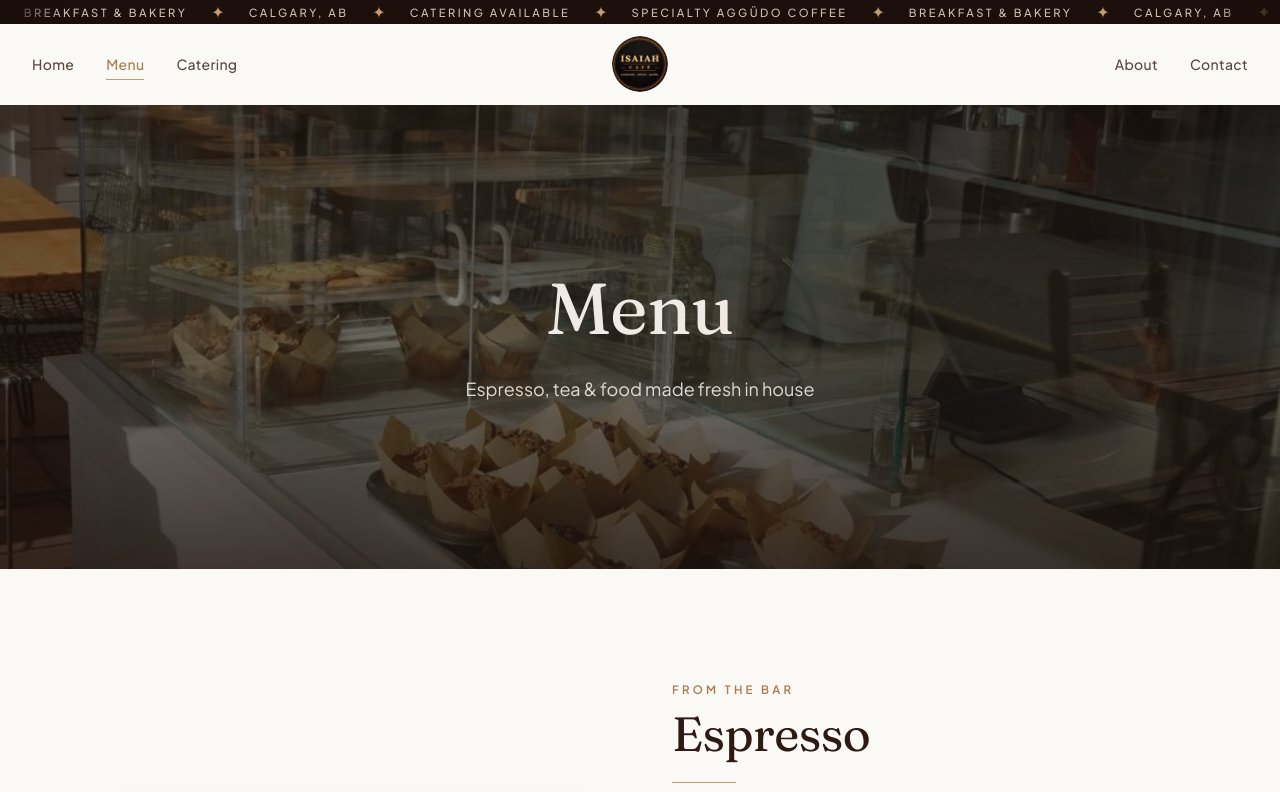
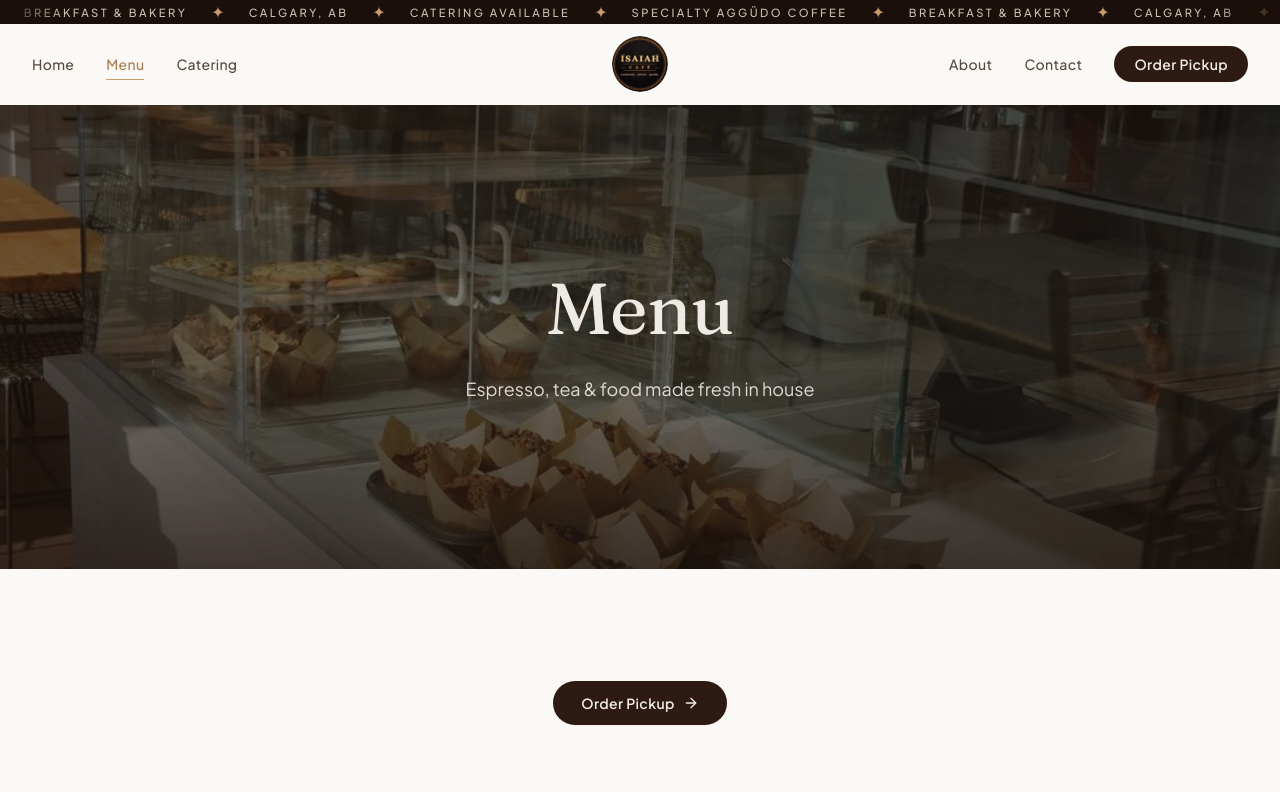
Before and after one commit to buruky/isaiah-cafe-website, a Next.js app: page /menu in a window 1280 px wide. Shown: the top 792 px of the page. Built offline with nearby package versions, Linux system fonts and the light colour scheme.

Commit message:
menu functions

```diff
--- a/src/app/menu/page.tsx
+++ b/src/app/menu/page.tsx
@@ -26,7 +26,9 @@ export default function MenuPage() {
       <div className="mx-auto max-w-6xl space-y-24 px-5 py-24 sm:space-y-28 sm:px-8 sm:py-28">
         {SITE.orderUrl && (
           <div className="flex justify-center">
-            <Button href={SITE.orderUrl}>Order Pickup</Button>
+            <Button href={SITE.orderUrl} target="_blank" rel="noopener noreferrer">
+              Order Pickup
+            </Button>
           </div>
         )}
 
--- a/src/app/page.tsx
+++ b/src/app/page.tsx
@@ -22,8 +22,13 @@ export default function HomePage() {
         size="full"
         zoom
       >
-        {/* shortcut: falls back to /menu until the Square Online page exists */}
-        <Button href={SITE.orderUrl || "/menu"} variant="solid" tone="light">
+        <Button
+          href={SITE.orderUrl}
+          target="_blank"
+          rel="noopener noreferrer"
+          variant="solid"
+          tone="light"
+        >
           Order Pickup
         </Button>
         <Button href="/catering" variant="outline" tone="light">
--- a/src/components/layout/Header.tsx
+++ b/src/components/layout/Header.tsx
@@ -65,6 +65,8 @@ export default function Header() {
           {SITE.orderUrl && (
             <a
               href={SITE.orderUrl}
+              target="_blank"
+              rel="noopener noreferrer"
               className="rounded-full bg-walnut px-5 py-2 text-sm font-semibold tracking-wide text-cream transition-colors hover:bg-espresso"
             >
               Order Pickup
@@ -112,6 +114,8 @@ export default function Header() {
             <li>
               <a
                 href={SITE.orderUrl}
+                target="_blank"
+                rel="noopener noreferrer"
                 className="mt-6 block rounded-full bg-walnut py-4 text-center text-lg font-semibold text-cream"
               >
                 Order Pickup
--- a/src/lib/site.ts
+++ b/src/lib/site.ts
@@ -17,7 +17,7 @@ export const SITE = {
   phone: "403.816.8159",
   phoneE164: "+14038168159",
   // Square Online pickup ordering page. Order buttons stay hidden while blank.
-  orderUrl: "",
+  orderUrl: "https://isaiahcafe.square.site/",
   address: {
     street: "101 19th Street NW",
     locality: "Calgary",
```
